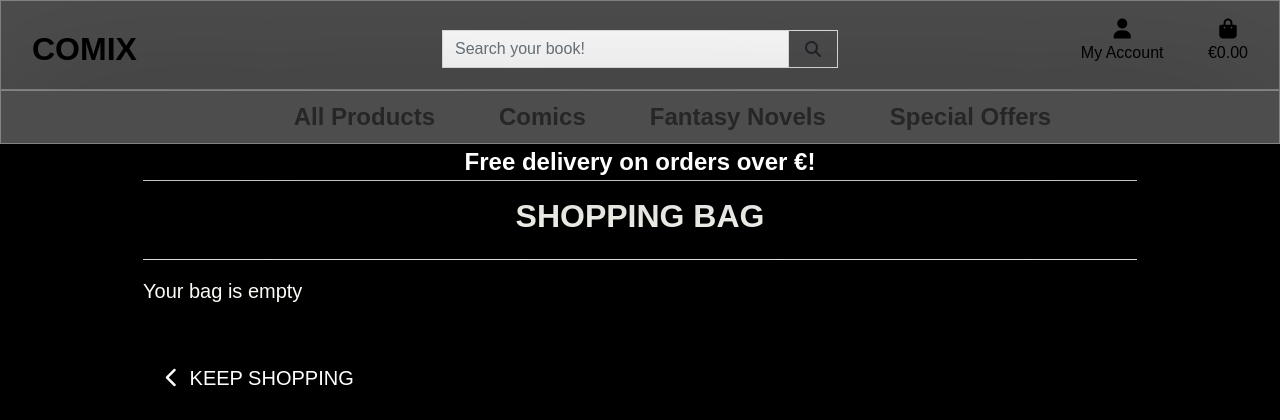
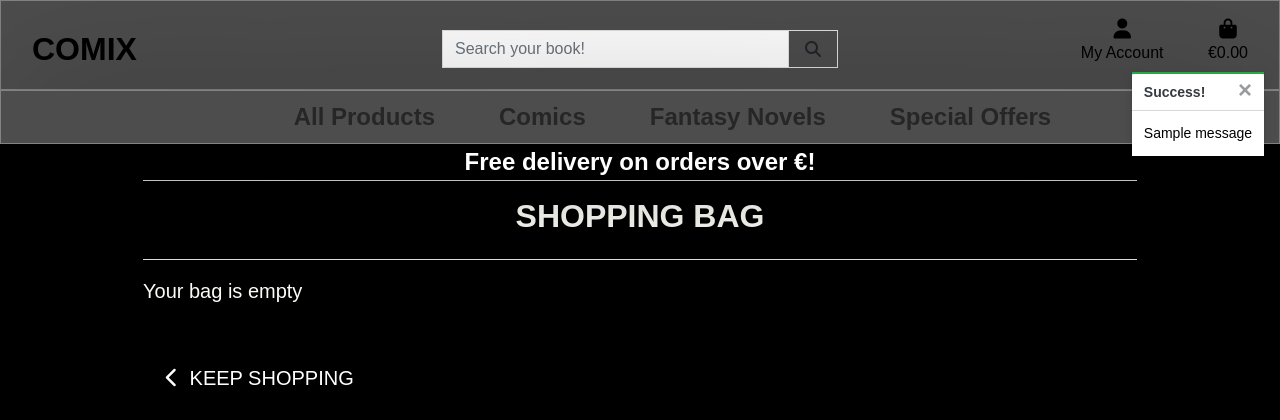
Before and after one commit to Code-Institute-Submissions/ThijsTerporten-milestone-4_MayResub, a Django app: page /bag/ in a window 1280 px wide. Shown: the top 420 px of the page. Run offline with Django 3.2, Linux system fonts and the light colour scheme; tables that the repository leaves empty hold one stand-in row (values such as "Sample post"); one stand-in notice (Sample message) is shown; some libraries are stand-ins or nearby versions; some web fonts are replaced.

Commit message:
Add success message and toast for loop

```diff
--- a/bag/views.py
+++ b/bag/views.py
@@ -1,7 +1,8 @@
 """ Views for the Shopping bag App """
 
 from django.shortcuts import render, redirect, reverse, HttpResponse
-
+from django.contrib import messages
+from products.models import Product
 # Create your views here
 
 
@@ -16,14 +17,14 @@ def add_to_bag(request, item_id):
 
     quantity = int(request.POST.get('quantity'))
     redirect_url = request.POST.get('redirect_url')
-
+    product = Product.objects.get(pk=item_id)
     bag = request.session.get('bag', {})
 
     if item_id in list(bag.keys()):
         bag[item_id] += quantity
     else:
         bag[item_id] = quantity
-
+        messages.success(request, f'Added {product.name} to your bag')
     request.session['bag'] = bag
     return redirect(redirect_url)
 
--- a/comix/settings.py
+++ b/comix/settings.py
@@ -80,6 +80,8 @@ TEMPLATES = [
         },
     },
 ]
+
+MESSAGE_STORAGE = 'django.contrib.messages.storage.session.SessionStorage'
 
 AUTHENTICATION_BACKENDS = [
 
--- a/static/css/base.css
+++ b/static/css/base.css
@@ -141,6 +141,21 @@ a.category-badge > span.badge:hover {
     color: #CF2E2E;
 }
 
+/* Toasts */
+.message-container {
+    position: fixed;
+    top: 72px;
+    right: 15px;
+    z-index: 9999999;
+}
+
+.custom-toast {
+    overflow: visible;
+}
+
+.toast-capper {
+    height: 2px;
+}
 /* -------------------------------- Media Queries */
 
 /* Slightly larger container on xl screens */
--- a/templates/base.html
+++ b/templates/base.html
@@ -137,8 +137,20 @@
   </header>
 
   {% if messages %}
-  <div class="message-container">
-
+  <div class="message-container text-black">
+      {% for message in messages %}
+        {% with message.level as level %}
+          {% if level == 40 %}
+              {% include 'includes/toasts/toast_error.html' %}
+          {% elif level == 30 %}
+              {% include 'includes/toasts/toast_warning.html' %}
+          {% elif level == 25 %}
+              {% include 'includes/toasts/toast_success.html' %}
+          {% else %}
+              {% include 'includes/toasts/toast_info.html' %}
+          {% endif %}
+        {% endwith %}
+      {% endfor %}
   </div>
   {% endif %}
 
@@ -179,6 +191,9 @@
     </div>
   </footer>
   {% block postloadjs %}
+  <script type="text/javascript">
+    $('.toast').toast('show');
+  </script>
   {% endblock %}
 
 </body>
```
Also changed, not shown: templates/includes/toasts/toast_error.html (+13 -0 lines).
